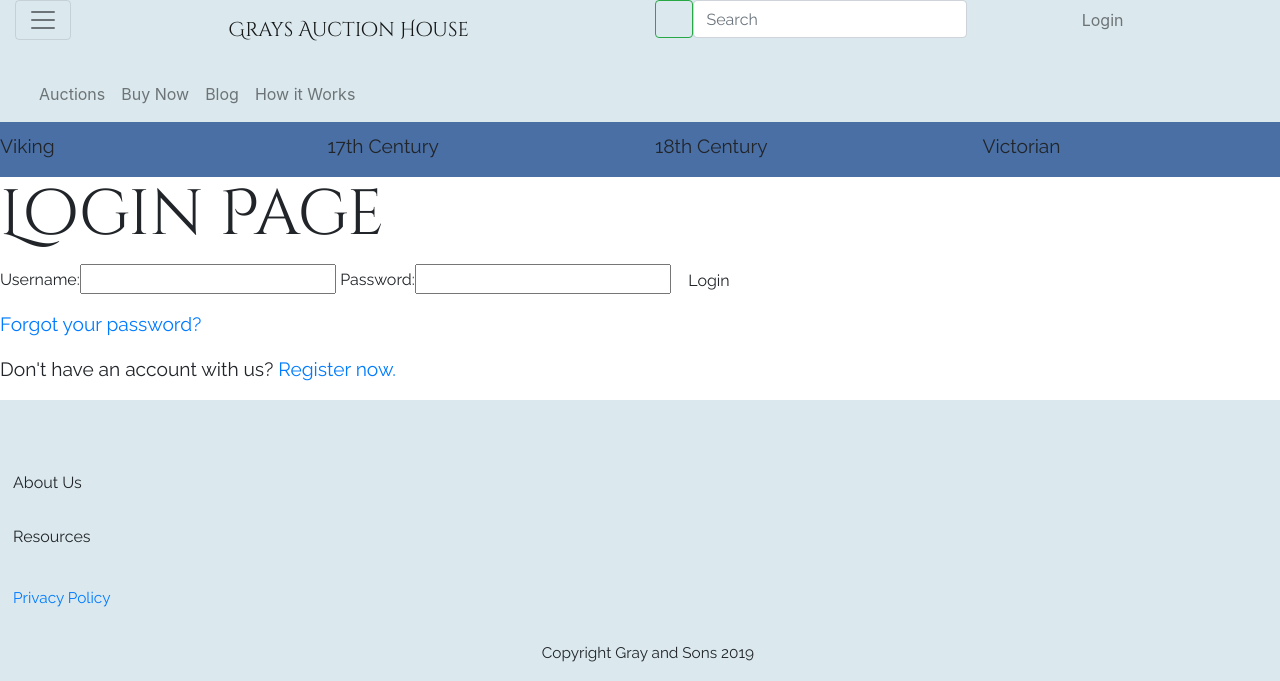
After one commit to PeteWillmott/test, a Django app: template accounts/templates/login.html in a window 1280 px wide. The commit adds this page. Shown: the top 681 px of the page. Run offline with Django 3.2, Linux system fonts and the light colour scheme; the template is opened without the code that fills it: values that come from a table or form of the project are taken from there, others are empty; some libraries are stand-ins or nearby versions; some web fonts are replaced.

Commit message:
Added login template and form.

```diff
--- /dev/null
+++ b/accounts/forms.py
@@ -0,0 +1,8 @@
+from django import forms
+
+
+class UserLoginForm(forms.Form):
+    """Form to be user for user login."""
+
+    username = forms.CharField()
+    password = forms.CharField(widget=forms.PasswordInput)
--- a/accounts/templates/index.html
+++ b/accounts/templates/index.html
@@ -2,5 +2,8 @@
 {% block page_title %}Gray and Sons{% endblock %}
 {% block page_heading %}Gray and Sons Auction House{% endblock %}
 {% block content %}
-
+<div class="row">
+    <div class="col  lead-img"><!-- add most recent image from catalogue -->
+    </div>
+</div>
 {% endblock %}
--- /dev/null
+++ b/accounts/templates/login.html
@@ -0,0 +1,11 @@
+{% extends 'base.html' %}
+{% block page_title %}Gray and Sons{% endblock %}
+{% block page_heading %}Login Page{% endblock %}
+{% block content %}
+<form method="POST">
+    {% csrf_token %} {{ login_form }}
+    <button type="submit" class="btn btn-default">Login</button>
+    <p><a href="#">Forgot your password?</a></p>
+    <p>Don't have an account with us? <a href="#">Register now.</a></p>
+</form>
+{% endblock %}
--- a/accounts/urls.py
+++ b/accounts/urls.py
@@ -1,6 +1,7 @@
 from django.conf.urls import url
-from .views import index
+from .views import index, login
 
 urlpatterns = [
     url(r'^$', index, name="index"),
+    url(r'/login^$', login, name="login"),
 ]
```
Also changed, not shown: accounts/views.py (+8 -1 lines).
